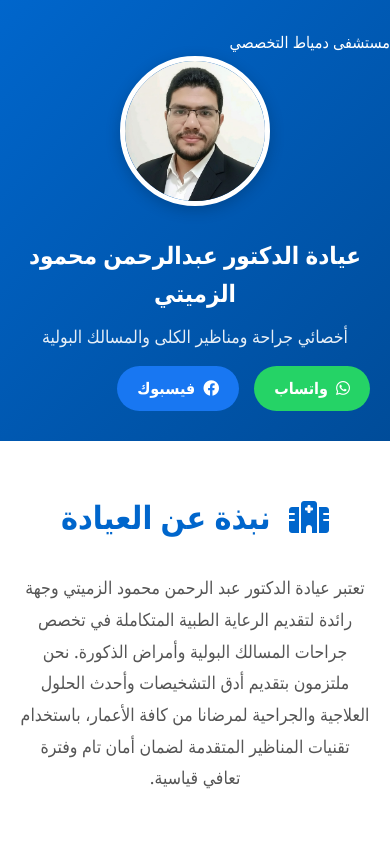
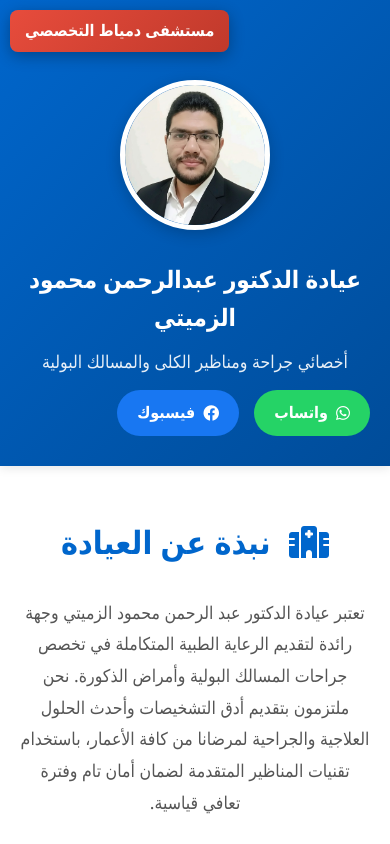
Before and after one commit to hhkkss405-rgb/dr-abdelrahman-elzemity, a plain HTML site: page index.html in a window 390 px wide. Shown: the top 844 px of the page. Drawn offline with Linux system fonts and the light colour scheme.

Commit message:
Add top-title style for hospital header
Added a top title style for hospital header with responsive adjustments.

```diff
--- a/style.css
+++ b/style.css
@@ -18,12 +18,28 @@ body {
     padding: 0 20px;
 }
 
+/* عنوان المستشفى في أعلى الصفحة */
+.top-title {
+    position: absolute;
+    top: 15px;
+    left: 25px;
+    background: linear-gradient(135deg, #e74c3c 0%, #c0392b 100%);
+    color: white;
+    font-size: 1.3rem;
+    font-weight: bold;
+    padding: 10px 20px;
+    border-radius: 8px;
+    box-shadow: 0 4px 15px rgba(0,0,0,0.3);
+    z-index: 100;
+}
+
 /* Header */
 .header {
     background: linear-gradient(135deg, #0066cc 0%, #004c99 100%);
     color: white;
     padding: 30px 0;
     box-shadow: 0 2px 10px rgba(0,0,0,0.1);
+    position: relative;
 }
 
 .doctor-profile {
@@ -520,9 +536,17 @@ section h2 i {
 
 /* Responsive */
 @media (max-width: 768px) {
+    .top-title {
+        font-size: 1rem;
+        padding: 8px 15px;
+        left: 10px;
+        top: 10px;
+    }
+
     .doctor-profile {
         flex-direction: column;
         text-align: center;
+        padding-top: 50px;
     }
 
     .doctor-info h1 {
```
